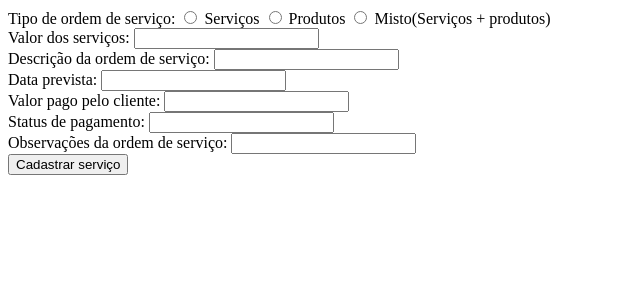
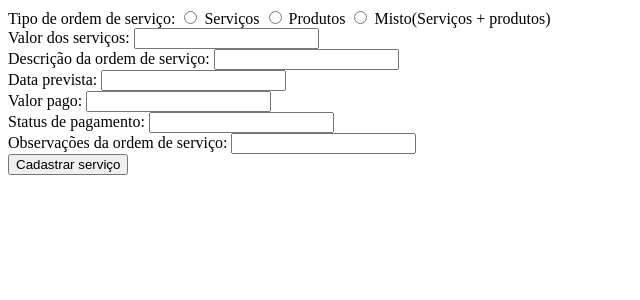
Before and after one commit to Senac-MyMEI/MyMei, a PHP site: page /cadastrar_os.php in a window 1280 px wide. Shown: the top 300 px of the page, without its empty margins (0-640 px from the left). Run offline with PHP 8.4, Linux system fonts and the light colour scheme.

Commit message:
Update cadastrar_os.php

```diff
--- a/CRUD_OS/cadastrar_os.php
+++ b/CRUD_OS/cadastrar_os.php
@@ -22,7 +22,7 @@
                 <input type="text">
             </div>
             <div>   <!--    input 5 -->
-                <label>Valor pago pelo cliente:</label>
+                <label>Valor pago:</label>
                 <input type="text">
             </div>
             <div>   <!--    input 6 -->
@@ -42,9 +42,10 @@
             </div>
             <div>   <!--    input 10 - NÚMERO OS -->
                 <input type="hidden" name="numero_os" value="OS-<?php echo date('Y') . '-' . str_pad(rand(1,9999), 4, '0', STR_PAD_LEFT);?>">
+                    <!--    =========================================  FAZER MUDANÇAS  ============================================    -->
             </div>
             <div>
-                <button type="submit"> Cadastrar serviço</button>
+                <button type="submit">Cadastrar serviço</button>
             </div>
         </form>
     </div>
```
